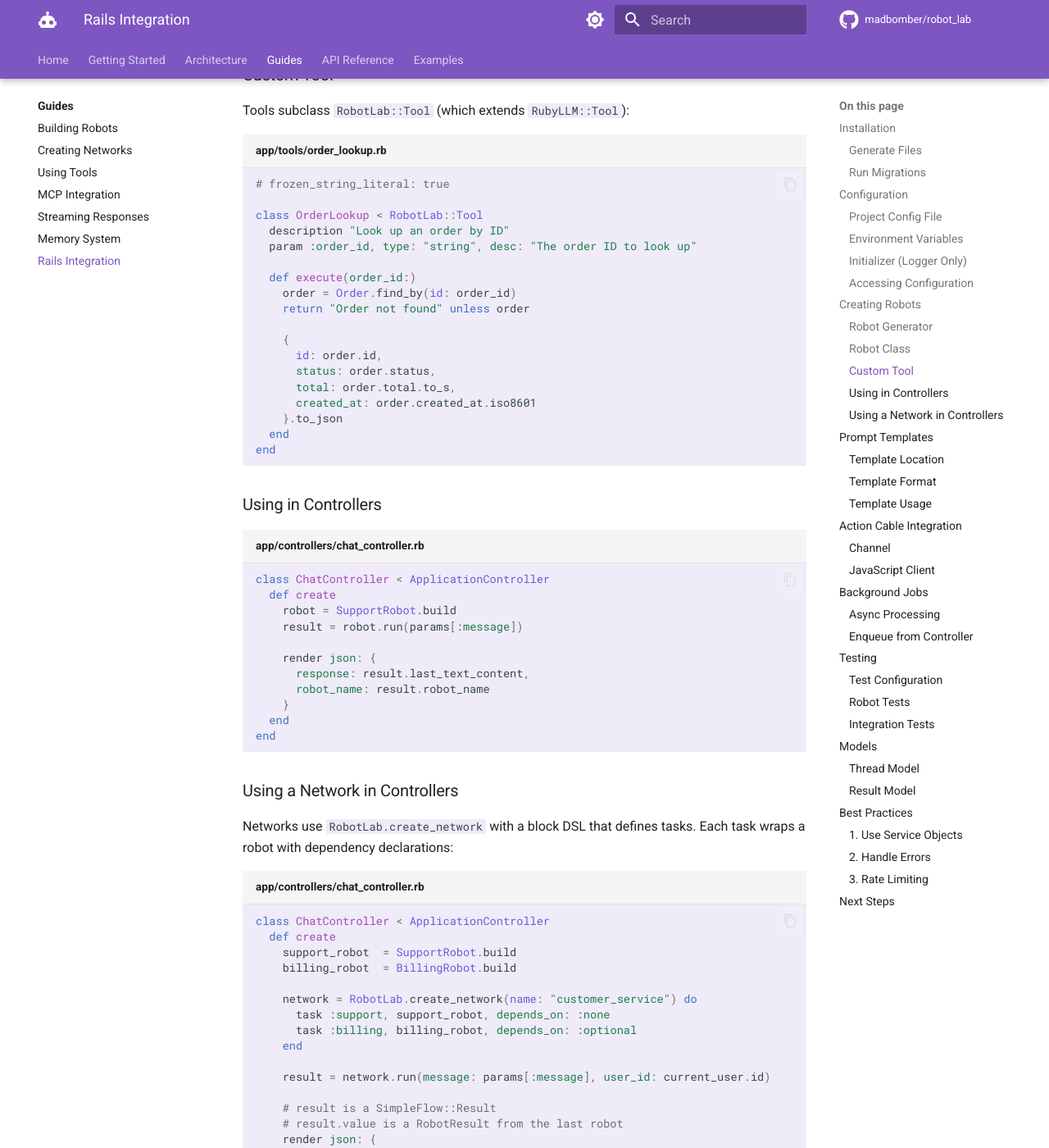
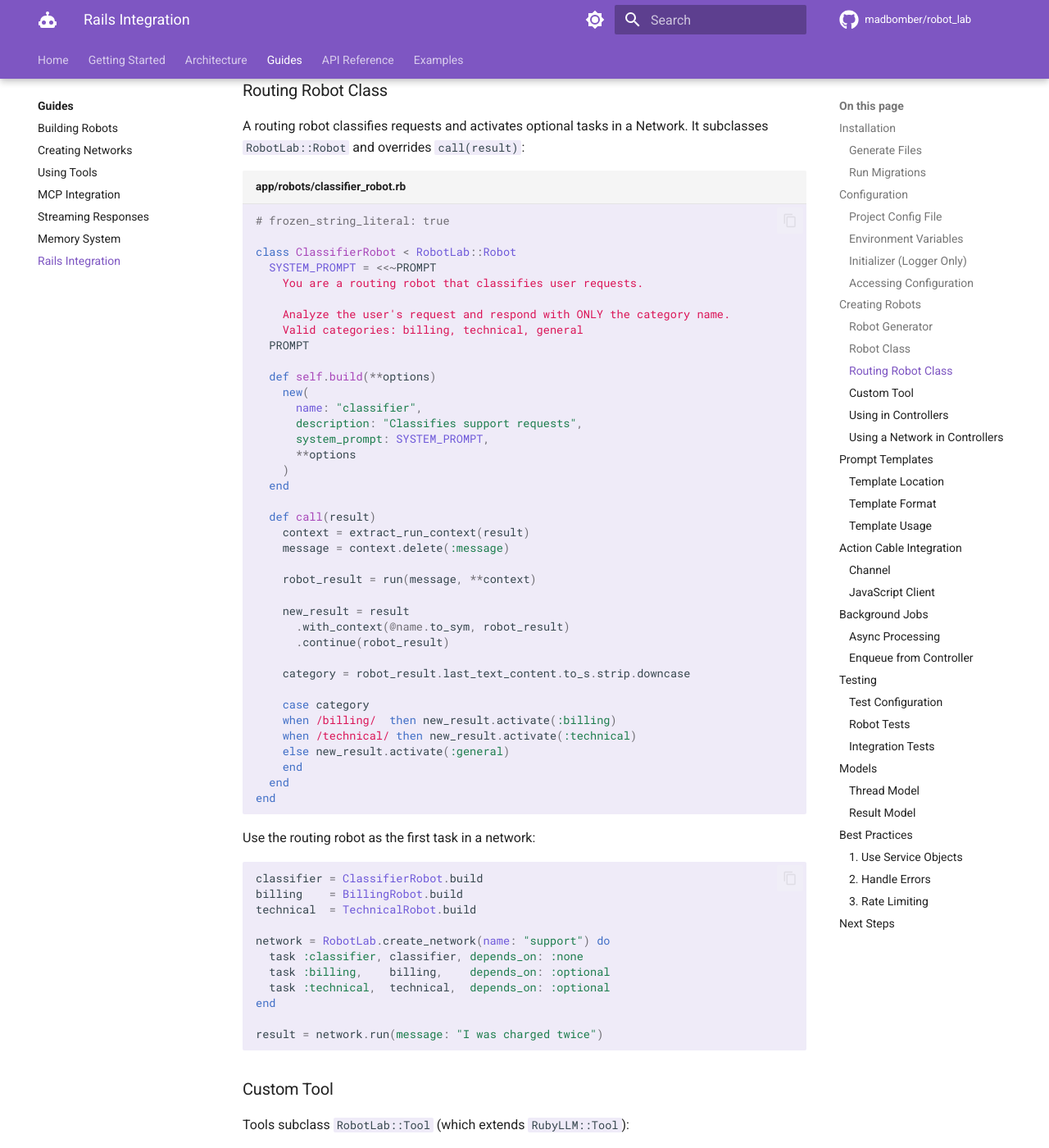
Before and after one commit to MadBomber/robot_lab, an MkDocs documentation site: the page built from docs/guides/rails-integration.md, in a window 1280 px wide and 1400 px high, scrolled down 3042 px. Shown: the whole window at 82% size. Built offline with MkDocs 1.6.1 and Material for MkDocs 9.7.7, drawn with Linux system fonts in a browser that asks for light colours; comment, search, counter and statistics services are not loaded; some of the changed text lies outside the part shown.

Commit message:
feat(rails-integration): add routing robot and custom tool examples
The commit message follows the Conventional Commits specification:

- The type is `feat`, indicating a new feature.
- The scope is `(rails-integration)`, providing additional context about the changes.
- The description summarizes the changes: "add routing robot and custom tool examples".

````diff
--- a/docs/guides/rails-integration.md
+++ b/docs/guides/rails-integration.md
@@ -118,16 +118,78 @@ Robots are plain Ruby classes with a `.build` factory method that calls `RobotLa
 # frozen_string_literal: true
 
 class SupportRobot
-  def self.build
+  def self.build(**options)
     RobotLab.build(
       name: "support",
       description: "Handles customer support inquiries",
+      system_prompt: "You are a helpful support assistant.",
       model: "claude-sonnet-4",
-      template: :support,
-      local_tools: [OrderLookup.new]
+      local_tools: [OrderLookup],
+      **options
     )
   end
 end
+```
+
+### Routing Robot Class
+
+A routing robot classifies requests and activates optional tasks in a Network. It subclasses `RobotLab::Robot` and overrides `call(result)`:
+
+```ruby title="app/robots/classifier_robot.rb"
+# frozen_string_literal: true
+
+class ClassifierRobot < RobotLab::Robot
+  SYSTEM_PROMPT = <<~PROMPT
+    You are a routing robot that classifies user requests.
+
+    Analyze the user's request and respond with ONLY the category name.
+    Valid categories: billing, technical, general
+  PROMPT
+
+  def self.build(**options)
+    new(
+      name: "classifier",
+      description: "Classifies support requests",
+      system_prompt: SYSTEM_PROMPT,
+      **options
+    )
+  end
+
+  def call(result)
+    context = extract_run_context(result)
+    message = context.delete(:message)
+
+    robot_result = run(message, **context)
+
+    new_result = result
+      .with_context(@name.to_sym, robot_result)
+      .continue(robot_result)
+
+    category = robot_result.last_text_content.to_s.strip.downcase
+
+    case category
+    when /billing/  then new_result.activate(:billing)
+    when /technical/ then new_result.activate(:technical)
+    else new_result.activate(:general)
+    end
+  end
+end
+```
+
+Use the routing robot as the first task in a network:
+
+```ruby
+classifier = ClassifierRobot.build
+billing    = BillingRobot.build
+technical  = TechnicalRobot.build
+
+network = RobotLab.create_network(name: "support") do
+  task :classifier, classifier, depends_on: :none
+  task :billing,    billing,    depends_on: :optional
+  task :technical,  technical,  depends_on: :optional
+end
+
+result = network.run(message: "I was charged twice")
 ```
 
 ### Custom Tool
````
Also changed, not shown: 4 other files.
